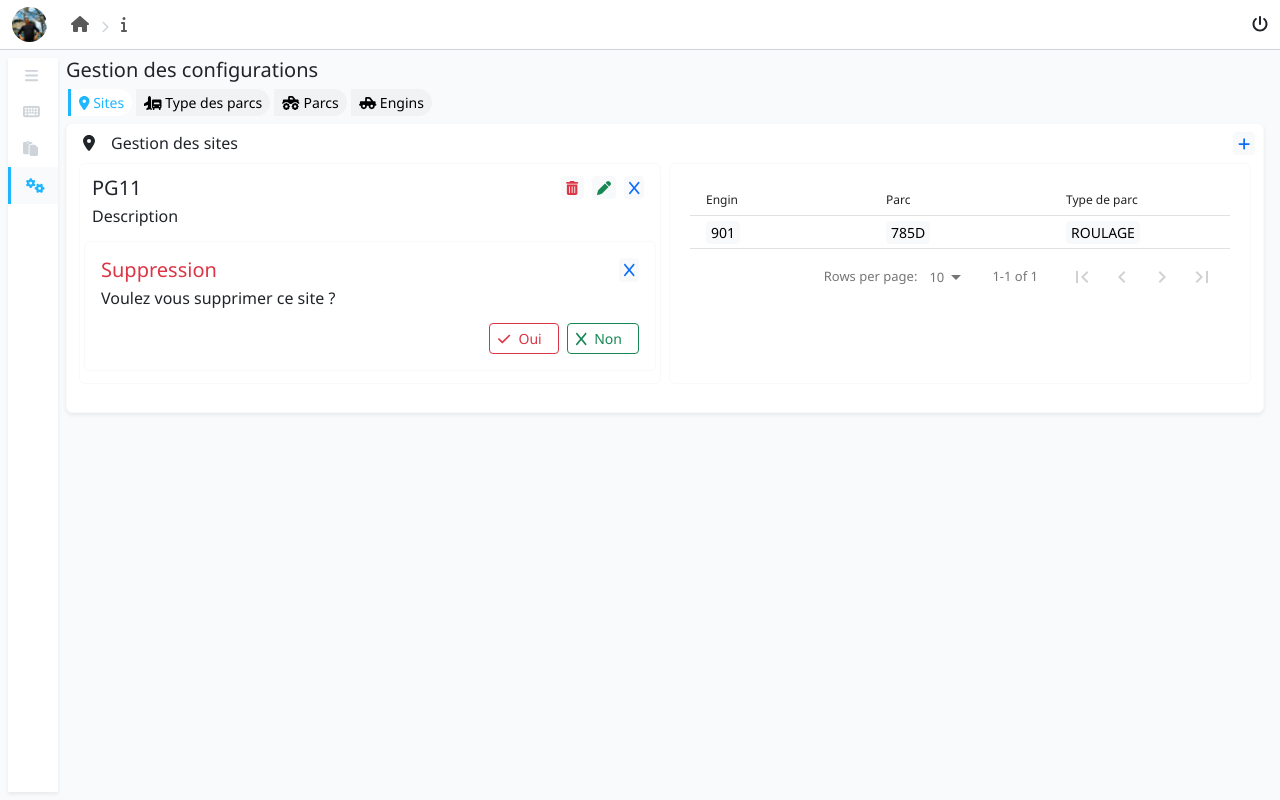
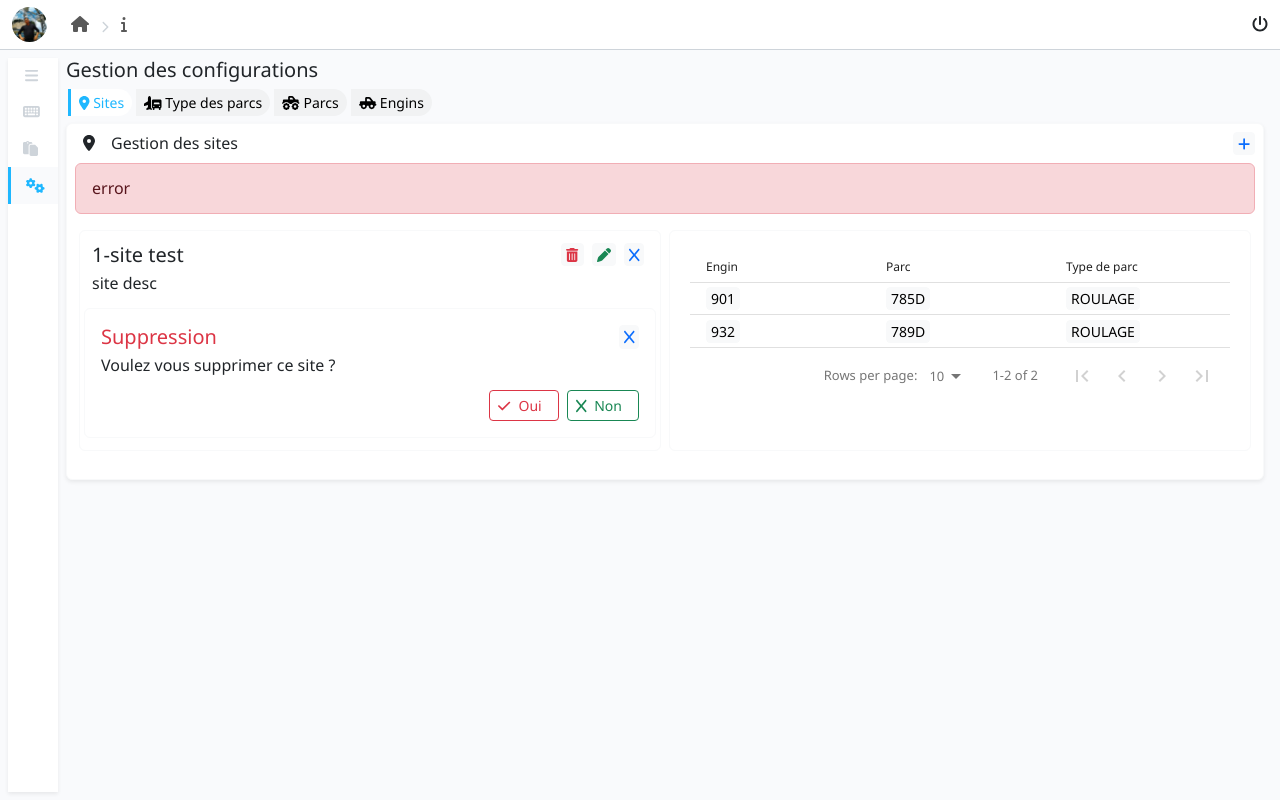
Before and after one commit to ghalass/react_client_001, a React (Create React App) app: page /config/sites/1/delete in a window 1280 px wide. Built offline with nearby package versions, Linux system fonts and the light colour scheme.

Commit message:
add siteconext

```diff
--- a/src/components/sites/site/CRUD/SiteDelete.jsx
+++ b/src/components/sites/site/CRUD/SiteDelete.jsx
@@ -1,19 +1,26 @@
 import { faCheck, faX } from "@fortawesome/free-solid-svg-icons";
 import { FontAwesomeIcon } from "@fortawesome/react-fontawesome";
+import { useContext, useState } from "react";
 
-import { Card } from "react-bootstrap";
+import { Card, Spinner } from "react-bootstrap";
 import { Link, useNavigate } from "react-router-dom";
 import { toast } from "react-toastify";
+import { SiteContext } from "../SiteLayout";
 
 function SiteDelete() {
   const navigate = useNavigate();
+  const { siteState } = useContext(SiteContext);
+  const [isProcess, setIsProcess] = useState(false);
 
   return (
     <Card border="light">
       <Card.Body>
         <Card.Title className="text-danger d-flex justify-content-between">
           Suppression
-          <Link to="/config/sites/1" className="btn btn-sm btn-light py-0 px-1">
+          <Link
+            to={`/config/sites/${siteState.id}`}
+            className="btn btn-sm btn-light py-0 px-1"
+          >
             <FontAwesomeIcon icon={faX} className="text-primary" />
           </Link>
         </Card.Title>
@@ -21,18 +28,30 @@ function SiteDelete() {
         <div className="d-flex justify-content-end align-content-center gap-2">
           <button
             className="btn btn-sm btn-outline-danger "
+            disabled={isProcess}
             onClick={() => {
-              toast.success("Site supprimé avec succès.");
-              navigate("/config/sites");
+              setIsProcess(true);
+              setTimeout(() => {
+                toast.success("Site supprimé avec succès.");
+                navigate("/config/sites");
+                setIsProcess(false);
+              }, 5000);
             }}
           >
-            <FontAwesomeIcon icon={faCheck} />
-            <span className="mx-2">Oui</span>
+            {isProcess ? (
+              <Spinner animation="border" size="sm" />
+            ) : (
+              <>
+                <FontAwesomeIcon icon={faCheck} />
+                <span className="mx-2">Oui</span>
+              </>
+            )}
           </button>
           <button
             className="btn btn-sm btn-outline-success"
+            disabled={isProcess}
             onClick={() => {
-              navigate("/config/sites/1");
+              navigate(`/config/sites/${siteState.id}`);
             }}
           >
             <FontAwesomeIcon icon={faX} />
--- a/src/components/sites/site/CRUD/SiteDetails.jsx
+++ b/src/components/sites/site/CRUD/SiteDetails.jsx
@@ -3,25 +3,31 @@ import { faPen, faTrashCan, faX } from "@fortawesome/free-solid-svg-icons";
 import { FontAwesomeIcon } from "@fortawesome/react-fontawesome";
 
 import { Link } from "react-router-dom";
+import { useContext } from "react";
+import { SiteContext } from "../SiteLayout";
 
 function SiteDetails() {
+  const { siteState } = useContext(SiteContext);
+
   return (
     <Card.Body className="p-2">
       <div className="d-flex justify-content-between ">
         <div>
-          <Card.Title>PG11</Card.Title>
-          <Card.Text>Description</Card.Text>
+          <Card.Title>
+            {siteState.id}-{siteState.title}
+          </Card.Title>
+          <Card.Text>{siteState.description}</Card.Text>
         </div>
         <div>
           <Link
-            to="/config/sites/1/delete"
+            to={`/config/sites/${siteState.id}/delete`}
             className="btn btn-sm btn-light py-0 px-1 mx-1"
           >
             <FontAwesomeIcon icon={faTrashCan} className="text-danger" />
           </Link>
 
           <Link
-            to="/config/sites/1/update"
+            to={`/config/sites/${siteState.id}/update`}
             className="btn btn-sm btn-light py-0 px-1 mx-1"
           >
             <FontAwesomeIcon icon={faPen} className="text-success" />
--- a/src/components/sites/site/CRUD/SiteUpdate.jsx
+++ b/src/components/sites/site/CRUD/SiteUpdate.jsx
@@ -1,26 +1,17 @@
 import { faSave, faX } from "@fortawesome/free-solid-svg-icons";
 import { FontAwesomeIcon } from "@fortawesome/react-fontawesome";
-import React, { useEffect, useState } from "react";
+import React, { useContext, useEffect, useState } from "react";
 import { Card, Spinner } from "react-bootstrap";
 import { Link, useNavigate } from "react-router-dom";
 
 import { Formik, Field, Form, ErrorMessage } from "formik";
 import * as Yup from "yup";
 import { toast } from "react-toastify";
+import { SiteContext } from "../SiteLayout";
 
 function SiteUpdate() {
+  const { siteState, setSiteState } = useContext(SiteContext);
   const [isProcess, setIsProcess] = useState(false);
-  const [site, siteSite] = useState({
-    title: "to14",
-    description: "desc to14",
-  });
-
-  useEffect(() => {
-    siteSite({
-      title: "to14",
-      description: "desc to14",
-    });
-  }, []);
 
   const navigate = useNavigate();
 
@@ -29,14 +20,20 @@ function SiteUpdate() {
       <Card.Body>
         <Card.Title className="d-flex justify-content-between">
           Modification
-          <Link to="/config/sites/1" className="btn btn-sm btn-light py-0 px-1">
+          <Link
+            to={`/config/sites/${siteState.id}`}
+            className="btn btn-sm btn-light py-0 px-1"
+          >
             <FontAwesomeIcon icon={faX} className="text-primary" />
           </Link>
         </Card.Title>
 
         <div>
           <Formik
-            initialValues={{ title: site.title, description: site.description }}
+            initialValues={{
+              title: siteState.title,
+              description: siteState.description,
+            }}
             validationSchema={Yup.object({
               title: Yup.string()
                 .min(2, "Ce champ doit comporter au moins 2 caractères.")
@@ -50,12 +47,12 @@ function SiteUpdate() {
             onSubmit={(values, { setSubmitting }) => {
               setIsProcess(true);
               setTimeout(() => {
-                /* alert(JSON.stringify(values, null, 2)); */
                 toast.success("Site modifié avec succès.");
                 setSubmitting(false);
-                navigate("/config/sites/1");
+                setSiteState({ id: siteState.id, ...values });
+                navigate(`/config/sites/${siteState.id}`);
                 setIsProcess(false);
-              }, 4000);
+              }, 500);
             }}
           >
             {(props) => {
--- a/src/components/sites/site/EnginsList.jsx
+++ b/src/components/sites/site/EnginsList.jsx
@@ -3,8 +3,12 @@ import DataTable from "react-data-table-component";
 import { Alert } from "react-bootstrap";
 import { FontAwesomeIcon } from "@fortawesome/react-fontawesome";
 import { faInfoCircle } from "@fortawesome/free-solid-svg-icons";
+import { useContext, useEffect, useState } from "react";
+import { SiteContext } from "./SiteLayout";
 
 function EnginsList() {
+  const { siteState } = useContext(SiteContext);
+  const [records, setRecords] = useState([]);
   const columns = [
     {
       name: "Engin",
@@ -49,7 +53,8 @@ function EnginsList() {
       sortable: true,
     },
   ];
-  const records = [
+  useEffect(() => {
+    setRecords([
       {
         id: "1",
         title: "901",
@@ -59,7 +64,17 @@ function EnginsList() {
           title: "roulage",
         },
       },
-  ];
+      {
+        id: "2",
+        title: "932",
+        Parc: { id: 1, title: "789D" },
+        TypeParc: {
+          id: 2,
+          title: "roulage",
+        },
+      },
+    ]);
+  }, []);
   return (
     <div className="">
       <DataTable
--- a/src/components/sites/site/SiteLayout.jsx
+++ b/src/components/sites/site/SiteLayout.jsx
@@ -1,12 +1,29 @@
-import { Outlet } from "react-router-dom";
+import { Outlet, useParams } from "react-router-dom";
 import SiteDetails from "./CRUD/SiteDetails";
 import EnginsList from "./EnginsList";
 
 import { Card } from "react-bootstrap";
+import { createContext, useEffect, useState } from "react";
+export const SiteContext = createContext("");
 
 function SiteLayout() {
+  const { id } = useParams();
+  const [siteState, setSiteState] = useState({});
+  const [err, setErr] = useState("error");
+  useEffect(() => {
+    // axios to load site with id
+    try {
+      setSiteState({
+        id: id,
+        title: "site test",
+        description: "site desc",
+      });
+    } catch (error) {}
+  }, [id]);
   return (
     <>
+      <div className="alert alert-danger">{err}</div>
+      <SiteContext.Provider value={{ siteState, setSiteState }}>
         <div className="row p-3 pt-0 gap-2">
           <Card border="light" className="col-md p-1 mb-1">
             <Card.Body className="p-0">
@@ -23,6 +40,7 @@ function SiteLayout() {
             </Card.Body>
           </Card>
         </div>
+      </SiteContext.Provider>
     </>
   );
 }
```
Lines whose indentation alone changed are shown as unchanged.
